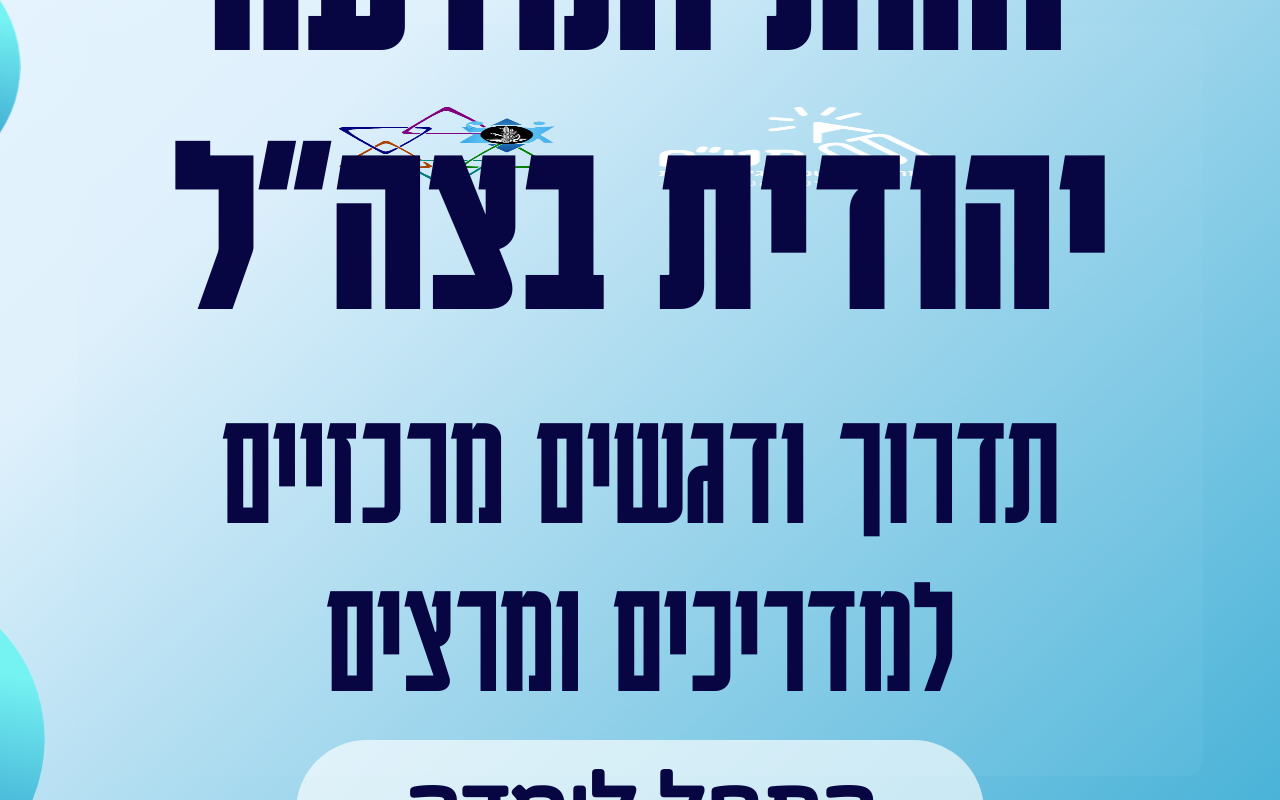
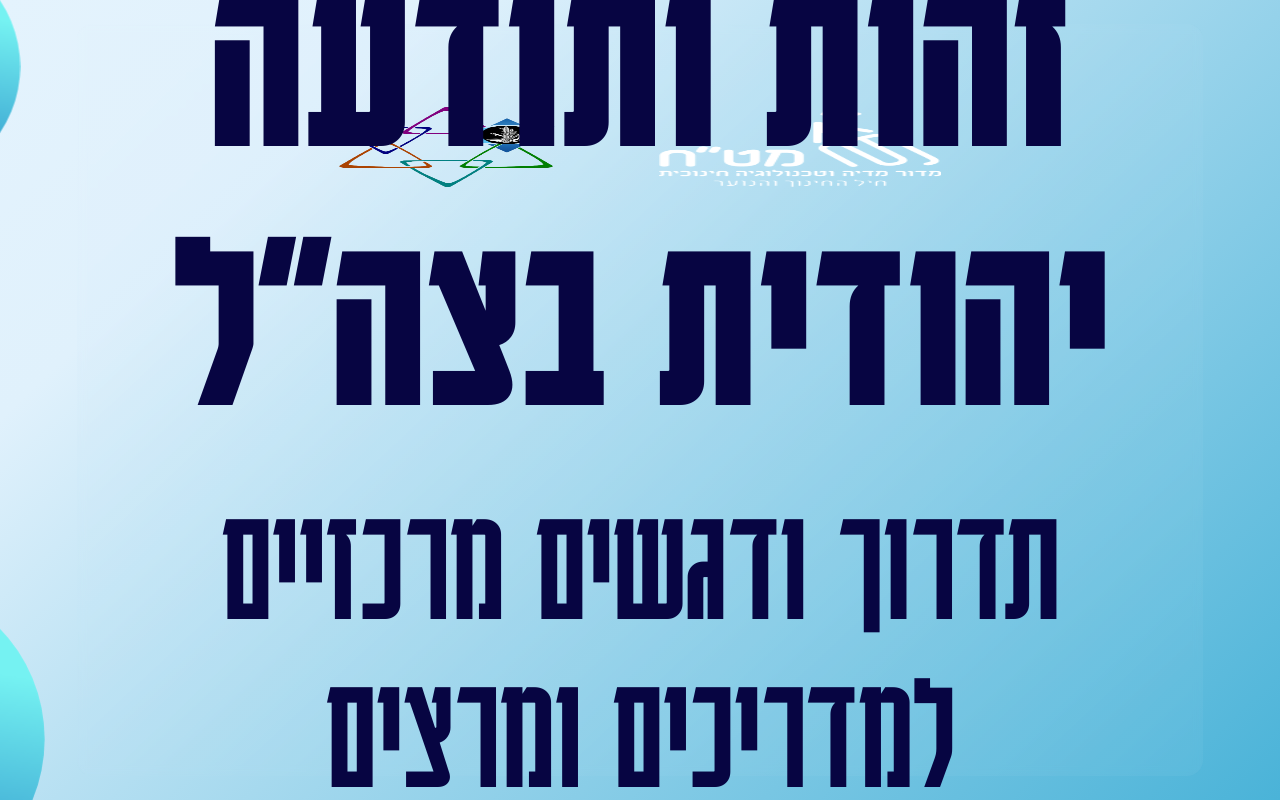
Before and after one commit to palmach/lomda-for-instructors-2, a React (Create React App) app: page / in a window 1280 px wide. Built offline with nearby package versions, Linux system fonts and the light colour scheme.

Commit message:
other margin3

```diff
--- a/src/Container/firstPage/FirstPage.css
+++ b/src/Container/firstPage/FirstPage.css
@@ -1,5 +1,5 @@
 .first-page{
-    margin-bottom: 12vh;
+    margin-top: 12vh;
 
 /*   position: absolute;
     display: flex;
```
